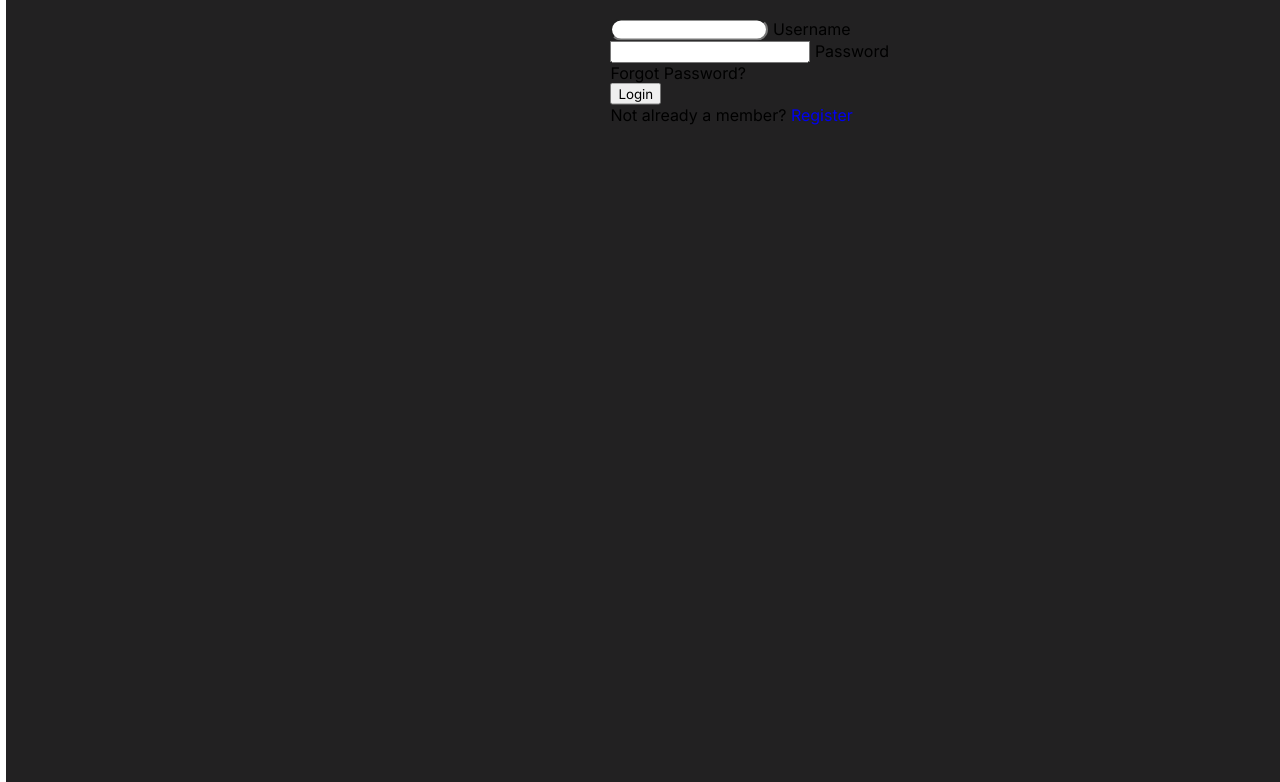
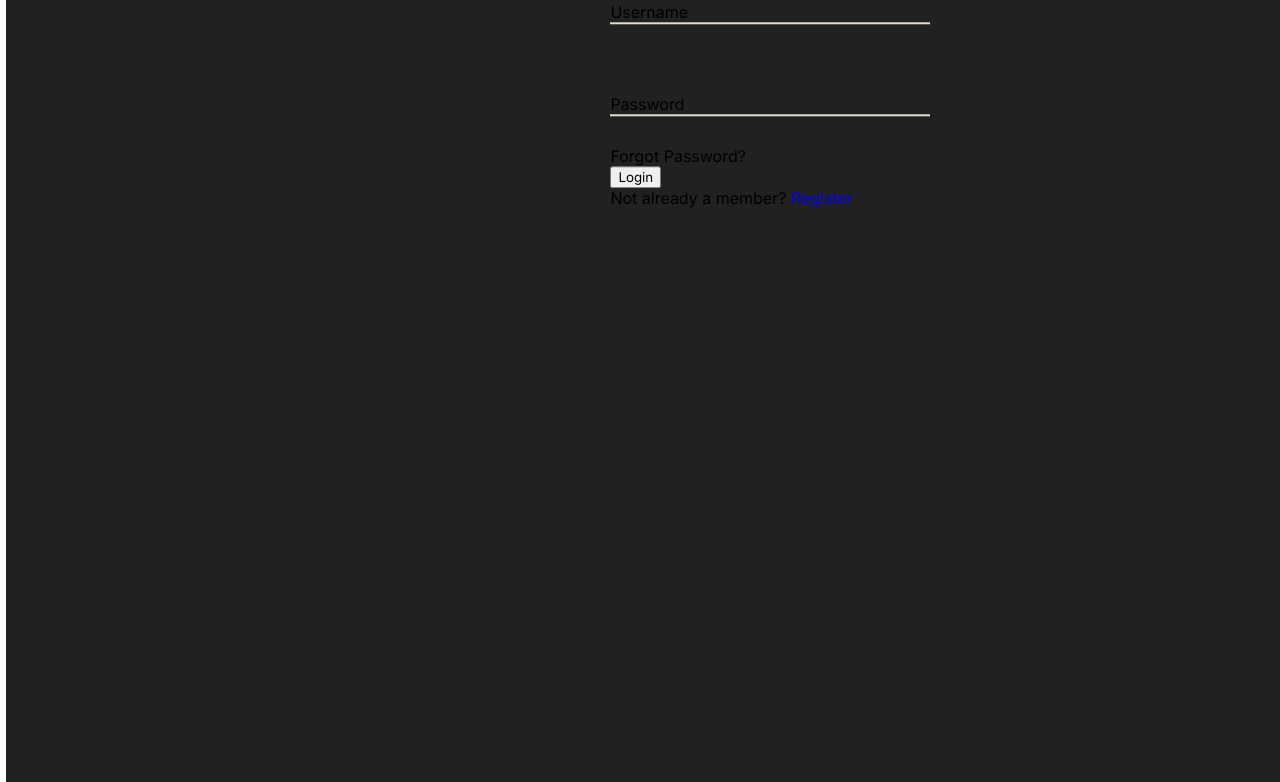
Before and after one commit to web-design-project-2025/web-design-project-group-03, a plain HTML site: page Account.html in a window 1280 px wide. Shown: the part 412-1194 px from the top of the page. Drawn offline with nearby package versions, Linux system fonts and the light colour scheme.

Commit message:
additions to account bar

```diff
--- a/Account.html
+++ b/Account.html
@@ -172,9 +172,6 @@
           </form>
         </div>
       </div>
-      <div class="logIn">
-        <h1 class="accountTitle">Account</h1>
-      </div>
     </div>
   </main>
 </html>
--- a/css/account.css
+++ b/css/account.css
@@ -11,6 +11,7 @@ body {
   border-radius: 19px;
   position: relative;
   left: 0.5%;
+  top: 10px;
 }
 
 .centerLog {
@@ -31,6 +32,23 @@ body {
 .centerLog form {
   padding: 0 40px;
   box-sizing: border-box;
+}
+
+form .txtField {
+  position: relative;
+  border-bottom: 2px solid #e2dccb;
+  margin: 30px 0;
+}
+
+.txtField input {
+  width: 100%;
+  padding: 0 5px;
+  height: 40px;
+  border: none;
+  outline: none;
+  background: transparent;
+  color: #e2dccb;
+  font-size: 16px;
 }
 
 .accountBlnceLogo {
```
